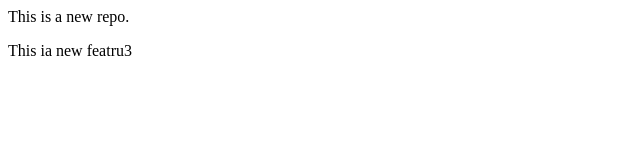
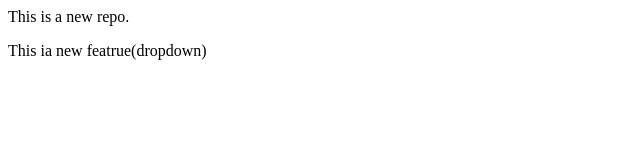
Before and after one commit to tanishargupta/localrepo, a plain HTML site: page index.html in a window 1280 px wide. Shown: the full height of the page, 0-640 px from the left. Drawn offline with Linux system fonts and the light colour scheme.

Commit message:
Add dropdown

```diff
--- a/index.html
+++ b/index.html
@@ -1,2 +1,2 @@
 <p>This is a new repo.</p>
-<p>This ia new featru3</p>
+<p>This ia new featrue(dropdown)</p>
```
